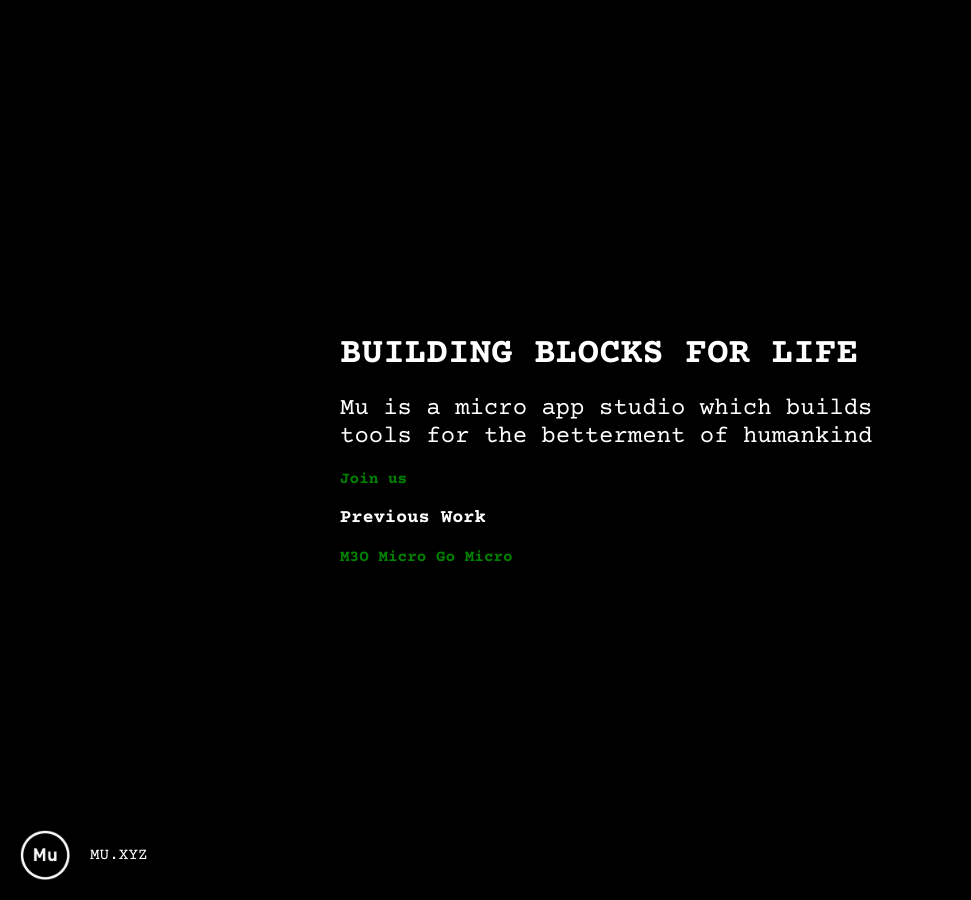
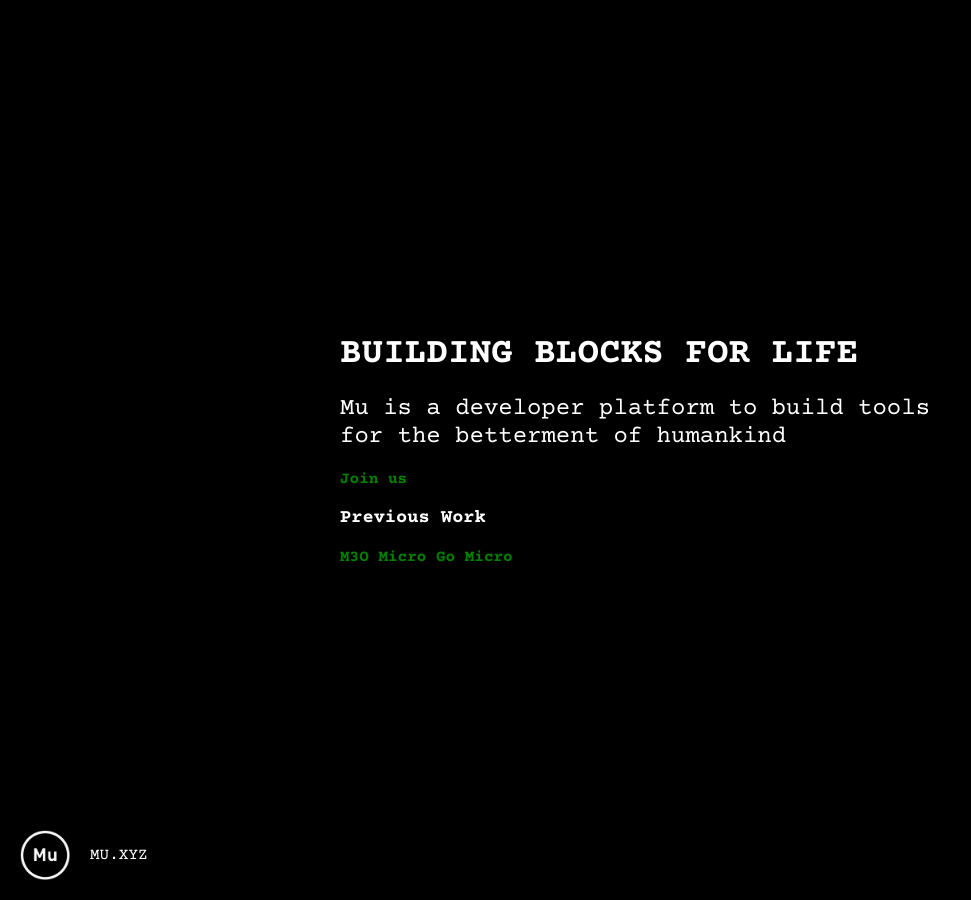
Before and after one commit to muxyz/website, a Jekyll site: the page index.html, which Jekyll copies as it is, in a window 1280 px wide. Shown: the whole page, without its empty margins (0-971 px from the left). Built offline with Jekyll 4.4.1, drawn with Linux system fonts in a browser that asks for light colours.

Commit message:
Update index.html

```diff
--- a/index.html
+++ b/index.html
@@ -20,7 +20,7 @@
     <div class="wrap">
       <div class="inner">
         <h1>building blocks for life</h1>
-        <h2>Mu is a micro app studio which builds tools for the betterment of humankind</h2>
+        <h2>Mu is a developer platform to build tools for the betterment of humankind</h2>
 	<a href="mailto:asim@mu.xyz">Join us</a>
 	<h3>Previous Work</h3>
         <a href="https://m3o.com">M3O</a>
```
